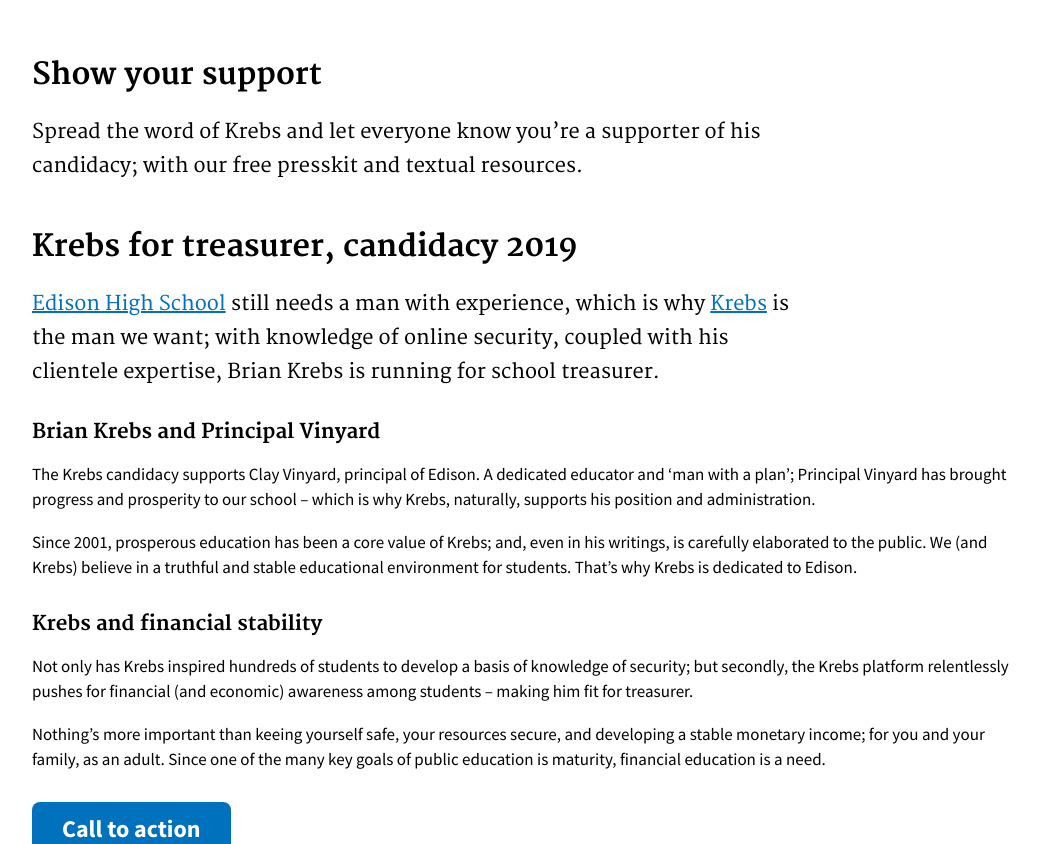
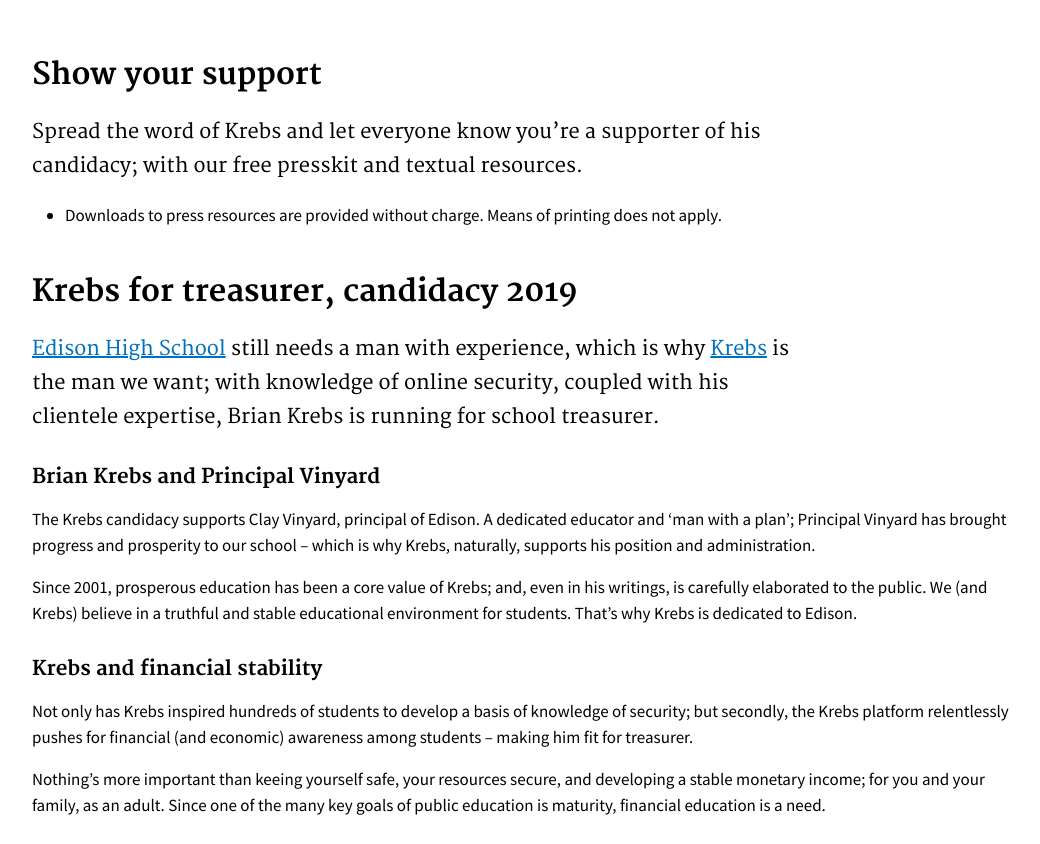
Before and after one commit to serrif/website, a Jekyll site: the page built from main/home.md, in a window 1280 px wide and 900 px high, scrolled down 348 px, cut to the strip 56-900 px from the top of the window. Shown: the whole strip, without its empty margins (118-1158 px from the left). Built offline with Jekyll 4.4.1, drawn with Linux system fonts in a browser that asks for light colours.

Commit message:
Update home.md

```diff
--- a/main/home.md
+++ b/main/home.md
@@ -17,6 +17,8 @@ hero:
 Spread the word of Krebs and let everyone know you're a supporter of his candidacy; with our free presskit and textual resources.
 {: .usa-font-lead }
 
+* Downloads to press resources are provided without charge. Means of printing does not apply.
+
 ## Krebs for treasurer, candidacy 2019
 
 [Edison High School](http://edison.tulsa.schooldesk.net/) still needs a man with experience, which is why [Krebs](https://krebsonsecurity.com/about/) is the man we want; with knowledge of online security, coupled with his clientele expertise, Brian Krebs is running for school treasurer.
```
